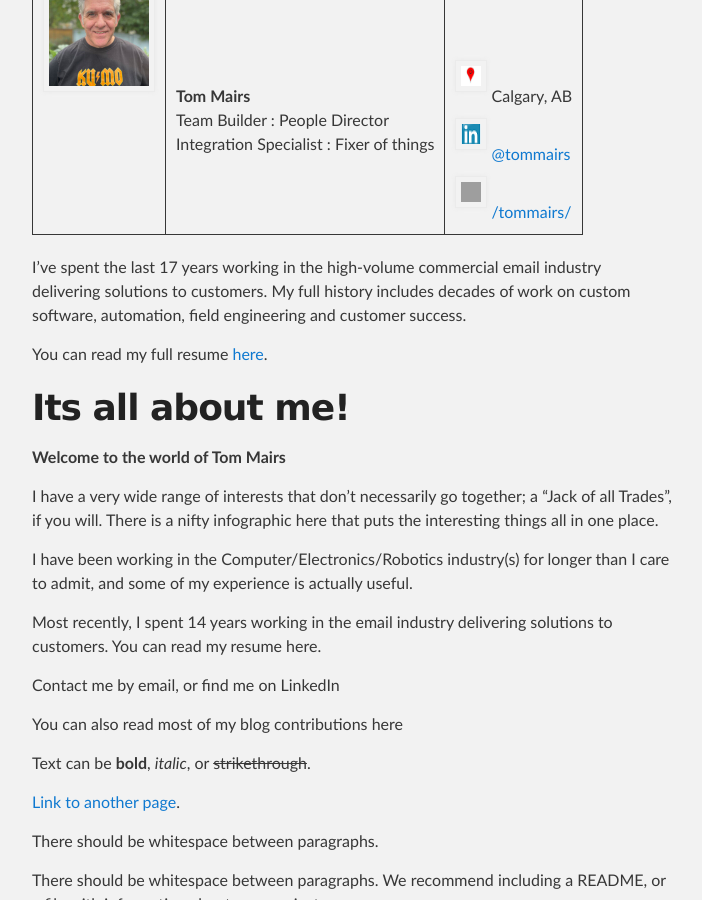
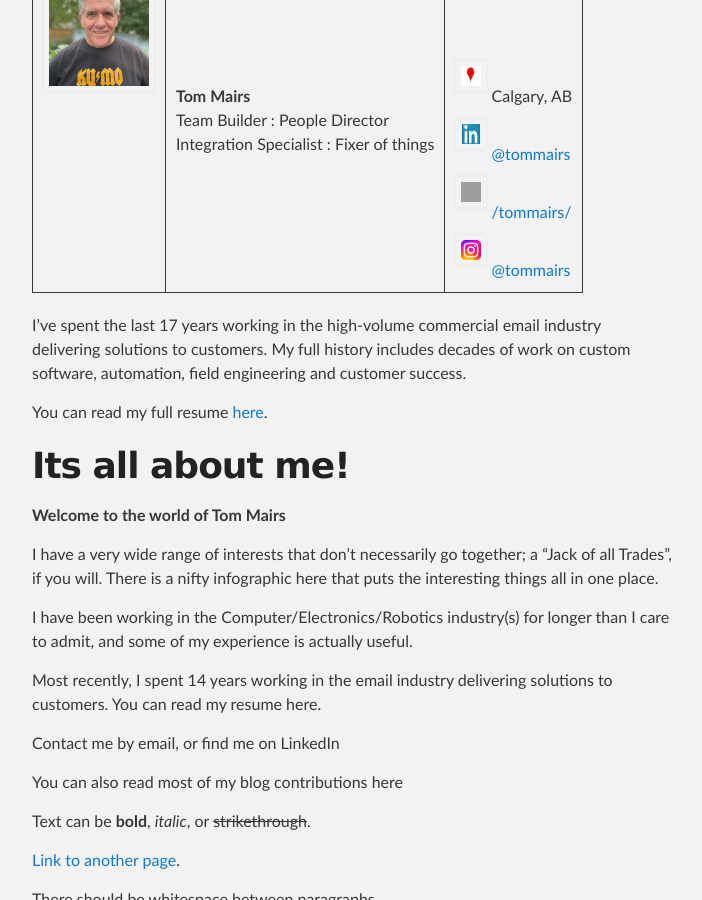
Before and after one commit to tommairs/aasland.github.io, a Jekyll site: the page built from index.md, in a window 1280 px wide and 900 px high, scrolled down 336 px. Shown: the whole window, without its empty margins (288-990 px from the left). Built offline with Jekyll 4.4.1, drawn with Linux system fonts in a browser that asks for light colours.

Commit message:
Add Instagram link to Tom Mairs' profile
Added Instagram link for Tom Mairs in the index.

```diff
--- a/index.md
+++ b/index.md
@@ -3,7 +3,7 @@ layout: default
 ---
 |              |                   |       |
 |:-------------|:------------------|:------|
-| <img src="https://tommairs.github.io/images/tommairs.jpeg" width="100" height="100">  | **Tom Mairs** <br>Team Builder : People Director <br>Integration Specialist : Fixer of things  | <img src="https://tommairs.github.io/images/mapspot.png" width="20" height="20"> Calgary, AB <br> 	<img src="https://tommairs.github.io/images/linkedin.png" width="20" height="20">  [@tommairs](https://www.linkedin.com/in/tommairs/) <br><img src="https://tommairs.github.io/images/github.png" width="20" height="20">  [/tommairs/](https://github.com/tommairs) |
+| <img src="https://tommairs.github.io/images/tommairs.jpeg" width="100" height="100">  | **Tom Mairs** <br>Team Builder : People Director <br>Integration Specialist : Fixer of things  | <img src="https://tommairs.github.io/images/mapspot.png" width="20" height="20"> Calgary, AB <br> 	<img src="https://tommairs.github.io/images/linkedin.png" width="20" height="20">  [@tommairs](https://www.linkedin.com/in/tommairs/) <br><img src="https://tommairs.github.io/images/github.png" width="20" height="20">  [/tommairs/](https://github.com/tommairs) <br><img src="https://tommairs.github.io/images/instagram.png" width="20" height="20"> [@tommairs](https://www.instagram.com/tom.mairs/)|
 
 I've  spent the last 17 years working in the high-volume commercial email industry delivering solutions to customers. My full history includes decades of work on custom software, automation, field engineering and customer success.
 
```
